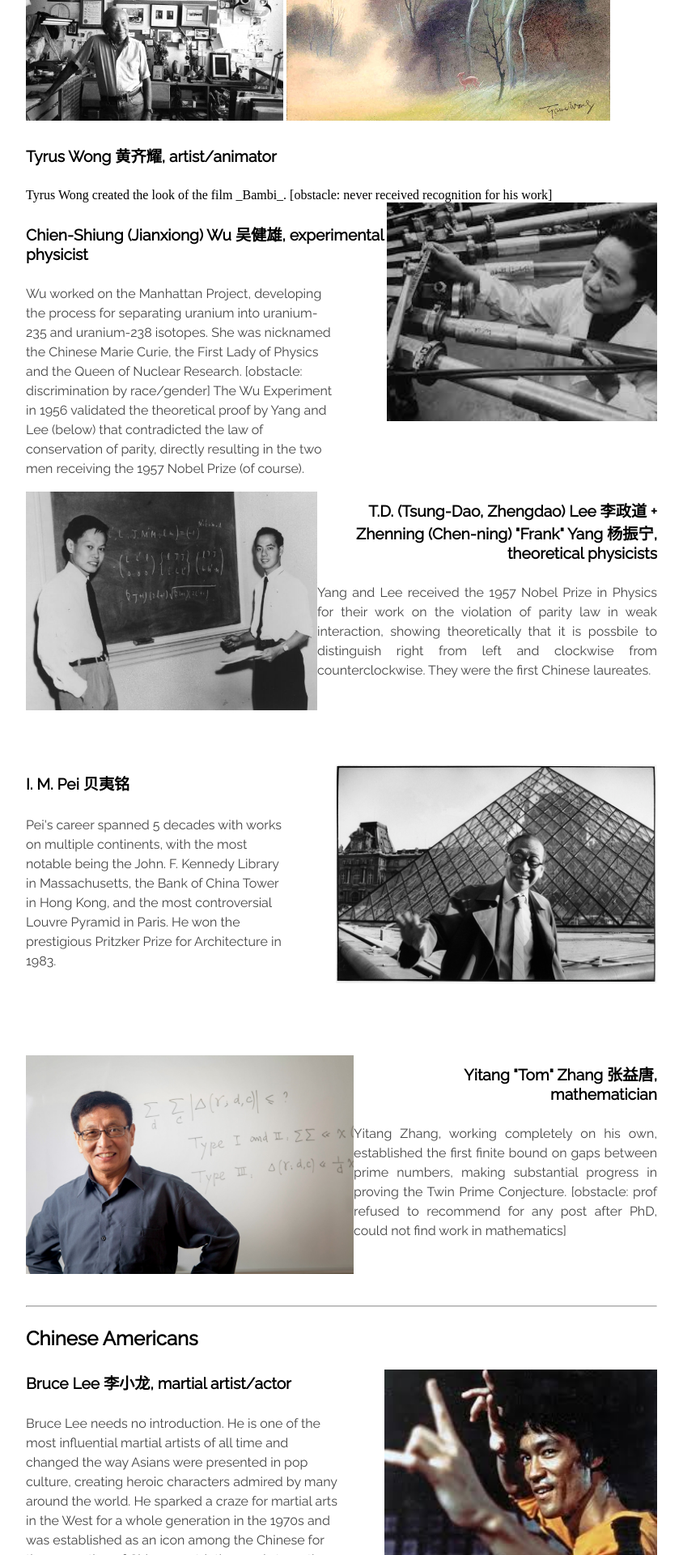
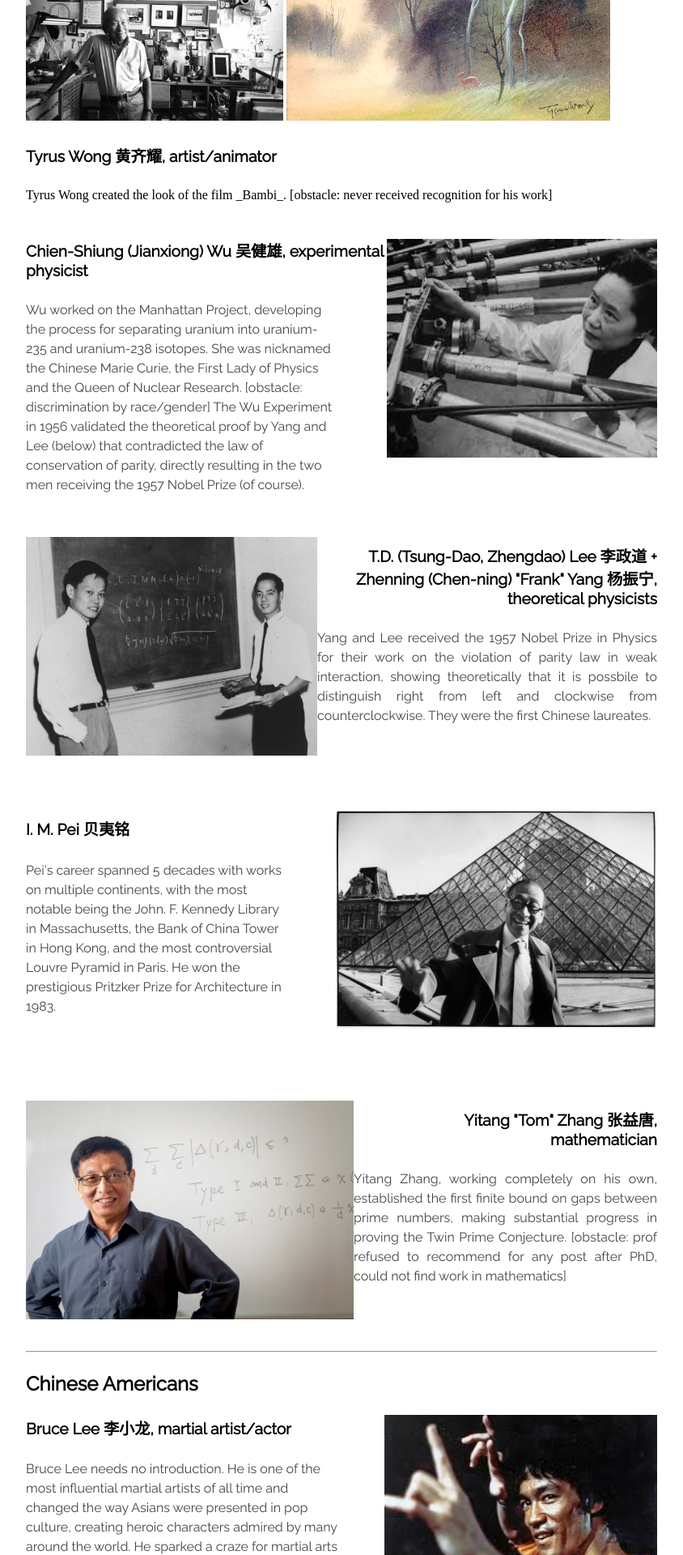
Before and after one commit to c1ndygao/cindygao.com, a Jekyll site: the page built from heroes.md, in a window 1280 px wide. Shown: the part 418-2338 px from the top of the page at 81% size, without its empty margins (208-1052 px from the left). Built offline with Jekyll 4.4.1, drawn with Linux system fonts in a browser that asks for light colours.

Commit message:
Update heroes.md

```diff
--- a/heroes.md
+++ b/heroes.md
@@ -7,7 +7,7 @@
 
 <h3>Chinese Immigrants</h3>
 
-<bio>
+<div class="bio">
 <img src="/images/tyrus-recent.png" height="225">   <img src="/images/tyrus-bambi.jpg" height="225">
 
 <h4>Tyrus Wong 黄齐耀, artist/animator</h4>
@@ -15,9 +15,9 @@
 
 [obstacle: never received recognition for his work]
 
-</bio>
+</div>
 
-<bio>
+<div class="bio">
 <img src="/images/cs-wu.jpeg" height="270px" align="right" margin-left="30px">
 
 <h4>Chien-Shiung (Jianxiong) Wu 吴健雄, experimental physicist</h4>
@@ -25,7 +25,7 @@
 
 [obstacle: discrimination by race/gender] The Wu Experiment in 1956 validated the theoretical proof by Yang and Lee (below) that contradicted the law of conservation of parity, directly resulting in the two men receiving the 1957 Nobel Prize (of course). </p>
 
-</bio>
+</div>
 
 <img src="/images/lee-yang.jpg" height="270px" align="left" margin="30px" padding-right="20px">
 
```
